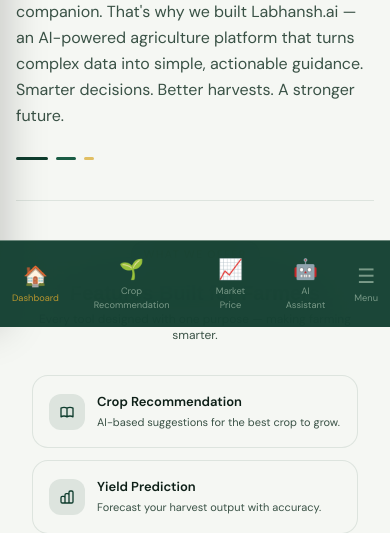
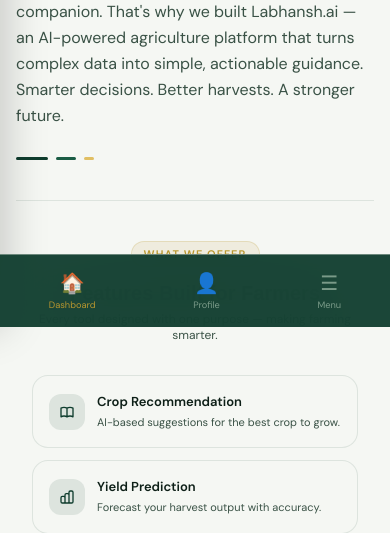
Before and after one commit to Yashasvi-Choudhary/AgriAI, a Flask app: page /about in a window 390 px wide. Shown: the part 517-1050 px from the top of the page. Run offline with Flask 3, Linux system fonts and the light colour scheme; the visitor is signed in with stand-in values (Sample User, id 1); style sheets or scripts are compiled from the project's sources; some web fonts are replaced.

Commit message:
add setting feature

```diff
--- a/templates/layout/mobile_nav.html
+++ b/templates/layout/mobile_nav.html
@@ -3,43 +3,31 @@
   ══════════════════════════════════ -->
 <nav
   class="md:hidden fixed bottom-0 left-0 right-0 z-[100] border-t border-backgroundDark/40 pb-[env(safe-area-inset-bottom)] bg-primary/95 backdrop-blur-xl"
-
 >
   <div class="flex justify-around items-center py-1.5">
-    <button
+    <a
+      href="{{ url_for('dashboard') }}"
       class="flex flex-col items-center gap-0.5 px-3 py-2 text-accent rounded-xl"
     >
-      <span class="text-xl">🏠</span
-      ><span class="text-[0.58rem] font-sans" data-i18n="nav_dashboard"
+      <span class="text-xl">🏠</span>
+      <span class="text-[0.58rem] font-sans" data-i18n="nav_dashboard"
         >Home</span
       >
-    </button>
-    <button
+    </a>
+    <a
+      href="{{ url_for('profile') }}"
       class="flex flex-col items-center gap-0.5 px-3 py-2 text-textLight hover:text-accent rounded-xl transition-colors"
     >
-      <span class="text-xl">🌱</span
-      ><span class="text-[0.58rem] font-sans" data-i18n="nav_crop">Crop</span>
-    </button>
+      <span class="text-xl">👤</span>
+      <span class="text-[0.58rem] font-sans">Profile</span>
+    </a>
     <button
-      class="flex flex-col items-center gap-0.5 px-3 py-2 text-textLight hover:text-accent rounded-xl transition-colors"
-    >
-      <span class="text-xl">📈</span
-      ><span class="text-[0.58rem] font-sans" data-i18n="nav_market"
-        >Market</span
-      >
-    </button>
-    <button
-      class="flex flex-col items-center gap-0.5 px-3 py-2 text-textLight hover:text-accent rounded-xl transition-colors"
-    >
-      <span class="text-xl">🤖</span
-      ><span class="text-[0.58rem] font-sans" data-i18n="nav_ai">AI</span>
-    </button>
-    <button
+      type="button"
       class="flex flex-col items-center gap-0.5 px-3 py-2 text-textLight hover:text-accent rounded-xl transition-colors"
       onclick="toggleSidebar()"
     >
-      <span class="text-xl">☰</span
-      ><span class="text-[0.58rem] font-sans">Menu</span>
+      <span class="text-xl">☰</span>
+      <span class="text-[0.58rem] font-sans">Menu</span>
     </button>
   </div>
 </nav>
--- a/templates/layout/navbar.html
+++ b/templates/layout/navbar.html
@@ -51,7 +51,7 @@
       >
         <span>⛅</span>
         <span class="text-white" id="headerTemp">--</span>
-        <span class="text-white/50 text-[0.7rem]"  id="headerCondition" >--</span>
+        <span class="text-white/50 text-[0.7rem]" id="headerCondition">--</span>
       </div>
       <!-- Humidity chip -->
       <div
@@ -69,23 +69,24 @@
       <div
         class="flex items-center gap-1.5 px-3 py-1.5 rounded-xl text-[0.78rem] bg-white/10"
       >
-        <span>🌧️</span><span class="text-white/80"  id="headerRain">--</span>
+        <span>🌧️</span><span class="text-white/80" id="headerRain">--</span>
       </div>
       <!-- Location chip -->
       <div
         class="flex items-center gap-1.5 px-3 py-1.5 rounded-xl text-[0.78rem] bg-accent/20 border border-accent/30"
       >
         <span>📍</span
-        ><span class="text-accentLight font-semibold" id="headerLoc"
-          >--</span
-        >
+        ><span class="text-accentLight font-semibold" id="headerLoc">--</span>
       </div>
     </div>
     <!-- Mobile: single compact chip -->
     <div
       class="md:hidden flex items-center gap-2 px-3 py-1.5 rounded-xl text-sm bg-white/10"
     >
-      <span>⛅</span><span class="text-white font-semibold"  id="mobileWeather">28°C · Raipur</span>
+      <span>⛅</span
+      ><span class="text-white font-semibold" id="mobileWeather"
+        >28°C · Raipur</span
+      >
     </div>
   </div>
 
@@ -149,7 +150,7 @@
         👤 <span data-i18n="dd_profile">View Profile</span>
       </a>
       <a
-        href="#"
+        href="{{ url_for('profile') }}"
         class="flex items-center gap-2.5 px-3 py-2 rounded-xl text-textMid text-[0.82rem] hover:bg-primary/10 hover:text-primary transition-all"
       >
         ⚙️ <span data-i18n="dd_settings">Settings</span>
--- a/templates/layout/sidebar.html
+++ b/templates/layout/sidebar.html
@@ -12,6 +12,17 @@
   class="sidebar w-[240px] flex flex-col fixed top-0 left-0 h-screen z-[100] -translate-x-full md:translate-x-0 transition-transform duration-300 ease-out shadow-[6px_0_40px_rgba(0,0,0,0.2)] overflow-hidden bg-gradient-to-br from-primaryDark via-primary to-primaryDark"
   id="sidebar"
 >
+  <div class="flex items-center justify-between px-5 pt-4 pb-2 md:hidden">
+    <span class="text-white font-semibold text-[0.95rem]">Menu</span>
+    <button
+      type="button"
+      class="text-white/70 hover:text-white text-xl"
+      onclick="closeSidebar()"
+      aria-label="Close menu"
+    >
+      ✕
+    </button>
+  </div>
   <div
     class="absolute top-0 left-0 right-0 h-[2px] bg-gradient-to-r from-transparent via-accent/50 to-transparent"
   ></div>
@@ -136,7 +147,10 @@
 
   <!-- Sidebar user card -->
   <div class="border-t border-white/10 p-4">
-    <div class="flex items-center gap-3 rounded-2xl px-3 py-2.5 bg-white/10">
+    <a
+      href="{{ url_for('profile') }}"
+      class="flex items-center gap-3 rounded-2xl px-3 py-2.5 bg-white/10 hover:bg-white/15 transition-colors"
+    >
       <div
         class="user-initials w-9 h-9 rounded-xl bg-gradient-to-br from-accent to-accentLight flex items-center justify-center text-white text-xs font-bold shrink-0"
       >
@@ -153,10 +167,9 @@
           }}
         </p>
       </div>
-      <span
-        class="text-white/40 text-sm hover:text-white/60 cursor-pointer transition-colors"
+      <span class="text-white/40 text-sm hover:text-white/60 transition-colors"
         >⚙️</span
       >
-    </div>
+    </a>
   </div>
 </aside>
```
